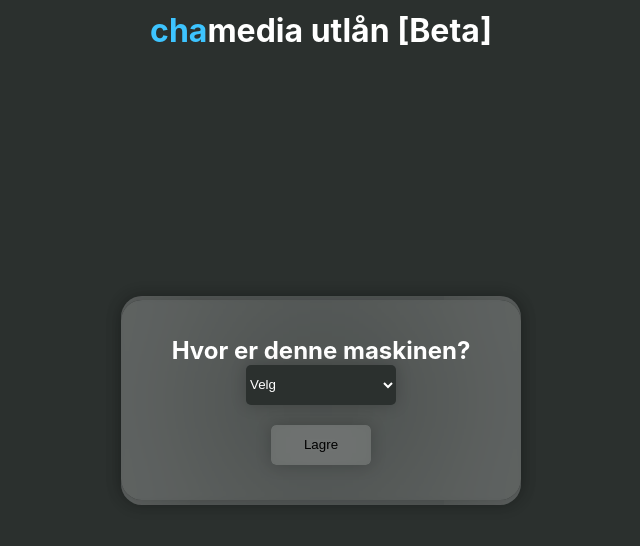
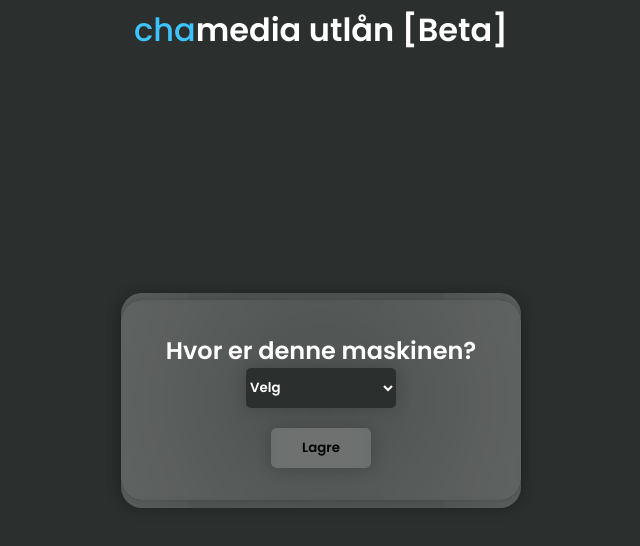
Before and after one commit to McNobby/utlansystemCha2, a React (Create React App) app: page / in a window 1280 px wide. Shown: the top 546 px of the page, without its empty margins (319-959 px from the left). Built offline with nearby package versions, Linux system fonts and the light colour scheme.

Commit message:
Font change
Changed font to poppins form google fonts

```diff
--- a/src/styles/main.css
+++ b/src/styles/main.css
@@ -1,8 +1,11 @@
+@import url("https://fonts.googleapis.com/css2?family=Poppins:ital,wght@0,100;0,200;0,300;0,400;0,500;0,600;0,900;1,700;1,800&display=swap");
 * {
   margin: 0;
   padding: 0;
   -webkit-box-sizing: border-box;
           box-sizing: border-box;
+  font-family: Poppins;
+  font-weight: 600;
 }
 
 .app {
@@ -22,6 +25,7 @@
 
 #blue {
   color: #3DC4FF;
+  font-weight: 500;
 }
 
 .navBar {
--- a/src/styles/main.scss
+++ b/src/styles/main.scss
@@ -1,7 +1,11 @@
+@import url('https://fonts.googleapis.com/css2?family=Poppins:ital,wght@0,100;0,200;0,300;0,400;0,500;0,600;0,900;1,700;1,800&display=swap');
+
 *{
     margin: 0;
     padding: 0;
     box-sizing: border-box;
+    font-family: Poppins;
+    font-weight: 600;
 }
 
 //main and backround styling
@@ -17,6 +21,7 @@
 //span styling
 #blue{
     color: #3DC4FF;
+    font-weight: 500;
 }
 
 
```
Also changed, not shown: 1 other file (tests, documents, lock files or other folders).
